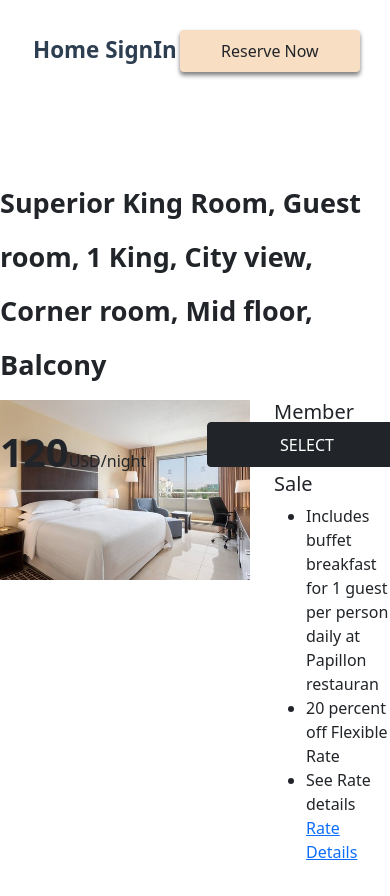
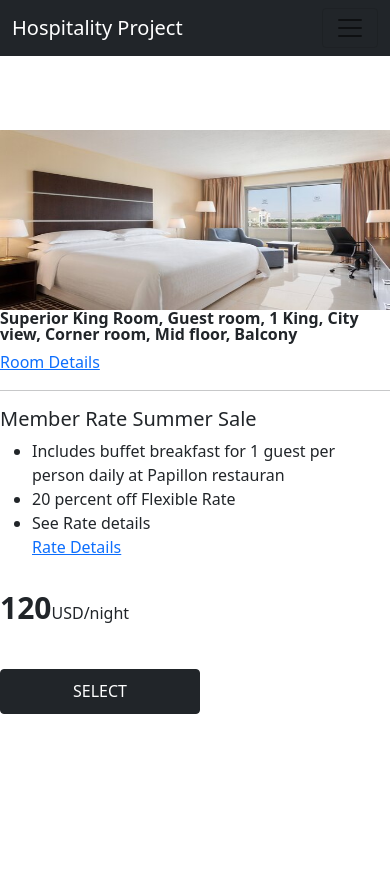
Before and after one commit to Lanepact/Hospitality-Platform, a Vue app: page /reservation in a window 390 px wide. Shown: the top 896 px of the page. After the commit the page ends 844 px from the top, so only its background shows below. Built offline with nearby package versions, Linux system fonts and the light colour scheme.

Commit message:
modified header component

```diff
--- a/src/App.vue
+++ b/src/App.vue
@@ -1,15 +1,16 @@
 <template>
-  <Header />
+<Header/>
+
 </template>
 
 <script>
-import  Header  from "@/components/Header";
+import Header from './components/Header.vue';
+
 
 export default {
   name: 'App',
   components: {
-    Header,
-  }
+    Header}
 }
 </script>
 
--- a/src/components/Header.vue
+++ b/src/components/Header.vue
@@ -1,11 +1,21 @@
 <template>
-  <div id="nav">
-    <router-link class="
-    nav-item" to="/">Home</router-link>
-    <router-link class="
-    nav-item" to="/signin">SignIn</router-link>
-    <Button text="Reserve Now" class="btn p-2 text-bold" type="button" data-bs-toggle="modal" data-bs-target="#exampleModal" @click="$router.push('reservation')" />
-    <Modal class="modal fade" id="exampleModal" tabindex="-1" aria-labelledby="exampleModalLabel" aria-hidden="true">
+ <nav class="navbar navbar-expand-lg navbar-light bg-dark">
+  <div class="container-fluid">
+    <a class="navbar-brand" href="#">Hospitality Project</a>
+    <button class="navbar-toggler" type="button" data-bs-toggle="collapse" data-bs-target="#navbarNav" aria-controls="navbarNav" aria-expanded="false" aria-label="Toggle navigation">
+      <span class="navbar-toggler-icon"></span>
+    </button>
+    <div class="collapse navbar-collapse" id="navbarNav">
+      <ul class="navbar-nav">
+        <li class="nav-item">
+         <router-link class="nav-item" to="/">Home</router-link>
+        </li>
+        <li class="nav-item">
+         <router-link class=" nav-item" to="/signin">Signin</router-link>
+        </li>
+       <Button text="Reserve Now" class="btn p-2 text-bold position" type="button" data-bs-toggle="modal" data-bs-target="#exampleModal" @click="$router.push('reservation')" />
+
+       <Modal class="modal fade" id="exampleModal" tabindex="-1" aria-labelledby="exampleModalLabel" aria-hidden="true">
       <form>
         <div class="mb-3 d-flex w-100">
           <div class="w-50 m-2">
@@ -39,9 +49,14 @@
         </div>
       </form>
     </Modal>
+
+      </ul>
+    </div>
   </div>
+</nav>
   <router-view/>
 </template>
+
 
 <script>
 import  Button  from "@/components/Button";
@@ -50,7 +65,7 @@ import { ref } from '@vue/reactivity';
 
 
 export default {
-  name: 'App',
+  name: 'Header',
   components: {
     Button,
     Modal,
@@ -111,4 +126,27 @@ export default {
   .pill {
     border-radius: 50%;
   }
+  .position{
+    margin-left: 700px;
+  }
+
+  .navbar a{
+    color: white;
+
+  }
+
+  @media (max-width: 320px) {
+.position{
+    margin-left: 50px;
+  }
+  }
+
+  @media (max-width: 500px) {
+.position{
+    margin-left: 50px;
+  }
+  }
+
+
+
 </style>
--- a/src/components/Main.vue
+++ b/src/components/Main.vue
@@ -48,12 +48,14 @@ import  Button  from "@/components/Button";
 import Modal from "@/components/Modal";
 
 
+
 export default{
     name:'Main',
     components: {
     Button,
-    Modal
+    Modal,
   }
+
 }
 </script>
 
--- a/src/views/Home.vue
+++ b/src/views/Home.vue
@@ -23,6 +23,7 @@ import Card from "@/components/Card"
 import Footer from "@/components/Footer"
 
 
+
 export default {
   name: 'Home',
   components: {
@@ -33,7 +34,8 @@ export default {
     Carouseltwo,
     Infotwo,
     Card,
-    Footer,
+    Footer
+
   }
 }
 </script>
--- a/src/views/Reservation.vue
+++ b/src/views/Reservation.vue
@@ -28,13 +28,13 @@
 
     <div class="container mobileview">
 
-        <div >
-            <div class="colone ">
+        <div class="row">
+            <div class="col colone ">
              <img class="img" src="~@/assets/bedroom.jpg">
               <h1>Superior King Room, Guest room, 1 King, City view, Corner room, Mid floor, Balcony</h1>
               <p><a href="#">Room Details</a></p>
             </div>
-            <div class="coltwo">
+            <div class="col coltwo ">
               <hr>
             <h5>Member Rate Summer Sale</h5>
             <ul>
@@ -44,7 +44,7 @@
               <p><a href="#">Rate Details</a></p>
             </ul>
             </div>
-            <div class="colthree ">
+            <div class="col colthree ">
 
              <p class="price"><span class="large"><b>120</b></span>USD/night</p>
              <button class="btn btn-dark" @click="$router.push('checkout')">SELECT</button>
@@ -87,6 +87,7 @@ export default{
 .col{
   text-align: left;
 }
+
 h1{
   font-size: 27px;
   font-weight: bold;
@@ -125,10 +126,18 @@ h1{
   font-size: 16px;
   line-height: 1;
 }
+
+.row{
+  display: block;
+}
+.colthree{
+  display: flex;
+}
 .btn{
   position: relative;
   width: 100px;
-  left: 50px;
+  left: 130px;
+  margin-top: 500px;
 
 }
 
@@ -137,13 +146,55 @@ h1{
   top: 10px;
 
 }
-.colthree{
-  display: flex;
-}
 .large{
   font-size: 30px;
 }
 
 }
 
+/* tablets */
+@media (max-width: 500px) {
+  #reservation{
+  text-align:left;
+}
+.mobileview{
+  display: inline;
+}
+.webview{
+  display: none;
+}
+h1{
+  font-size: 16px;
+  line-height: 1;
+}
+.btn{
+  position: absolute;
+  top: 20%;
+  width: 200px;
+  height: 45px;
+  margin-top: 500px;
+
+}
+
+.price{
+  position: relative;
+  top: 10px;
+
+}
+.row{
+  display: block;
+}
+.large{
+  font-size: 30px;
+}
+.img{
+  width: 100%;
+}
+
+
+}
+
+
+
+
 </style>
```
